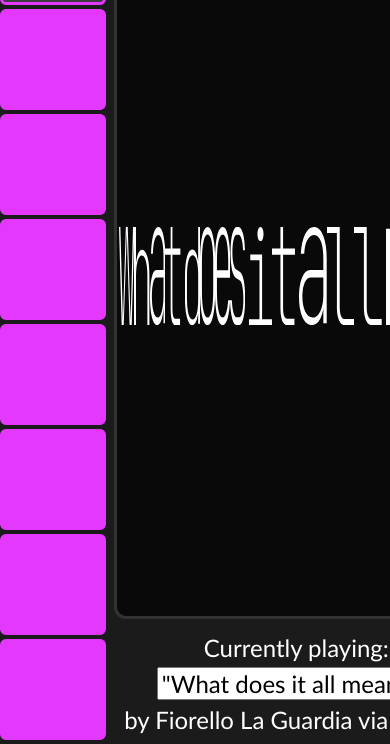
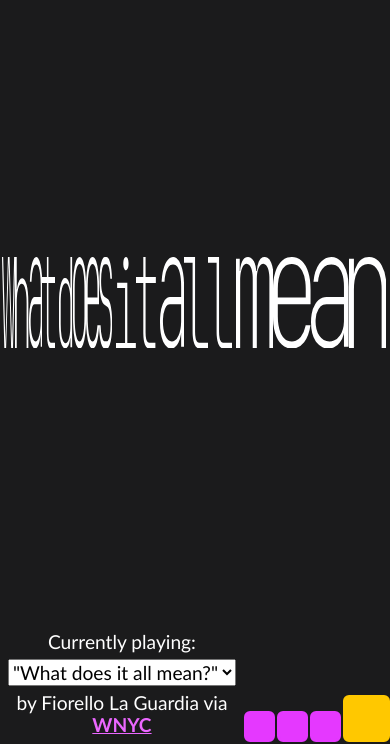
Before and after one commit to beefoo/mixed-messages, a website with bundled scripts: page public/index.html in a window 390 px wide. Shown: the part 100-844 px from the top of the page. Built offline with nearby package versions, Linux system fonts and the light colour scheme; files whose address does not match are found by name.

Commit message:
Basic styling for porttrait orientation

```diff
--- a/public/css/main.css
+++ b/public/css/main.css
@@ -17,8 +17,8 @@
   --secondary-dark: #bc9400;
   --secondary-darker: #8e6f00;
   --secondary-darkest: #755c00;
-  --margin: 0.5vh;
-  --margin-large: 1vh;
+  --margin: 0.5vmin;
+  --margin-large: 1vmin;
 }
 
 @keyframes disappear {
@@ -127,9 +127,14 @@ p {
   margin: 0;
   padding: 0;
 }
+@media (orientation: portrait) {
+  .app {
+    flex-direction: column;
+  }
+}
 
 .ui-tools {
-  flex-basis: 12.5vh;
+  flex-basis: 12.5vmin;
   flex-grow: 0;
   flex-shrink: 0;
   display: flex;
@@ -140,6 +145,11 @@ p {
 }
 button.tool-button {
   flex-grow: 1;
+}
+@media (orientation: portrait) {
+  .ui-tools {
+    flex-direction: row;
+  }
 }
 
 .ui-main {
@@ -165,14 +175,14 @@ button.tool-button {
   position: relative;
 }
 .text {
-  top: -0.5vh;
+  top: -0.5vmin;
   right: var(--margin);
   bottom: 0;
   left: 0;
   position: absolute;
-  background: rgba(0, 0, 0, 0.667);
+  /* background: rgba(0, 0, 0, 0.667);
   border: 3px solid rgba(255, 255, 255, 0.1667);
-  border-radius: 12px;
+  border-radius: 12px; */
   overflow: hidden;
   touch-action: none;
   user-select: none;
@@ -286,14 +296,14 @@ button.syll.wrapper.visible {
   margin: 0 var(--margin) var(--margin);
 }
 button.control-button {
-  flex-basis: 8vh;
+  flex-basis: 8vmin;
   flex-grow: 0;
   flex-shrink: 0;
-  height: 8vh;
+  height: 8vmin;
 }
 button.play-button {
-  flex-basis: 12vh;
-  height: 12vh;
+  flex-basis: 12vmin;
+  height: 12vmin;
   background: var(--secondary-light);
   border-color: var(--secondary-light);
 }
@@ -310,6 +320,21 @@ button.play-button {
 .source-description {
   white-space: nowrap;
 }
+@media (max-width: 660px) {
+  .source-form {
+    font-size: 0.9rem;
+  }
+}
+@media (max-width: 540px) {
+  .source-form {
+    font-size: 0.8rem;
+  }
+  .source-label,
+  .source-description {
+    white-space: normal;
+    text-align: center;
+  }
+}
 
 .visually-hidden {
   clip: rect(0 0 0 0);
```
